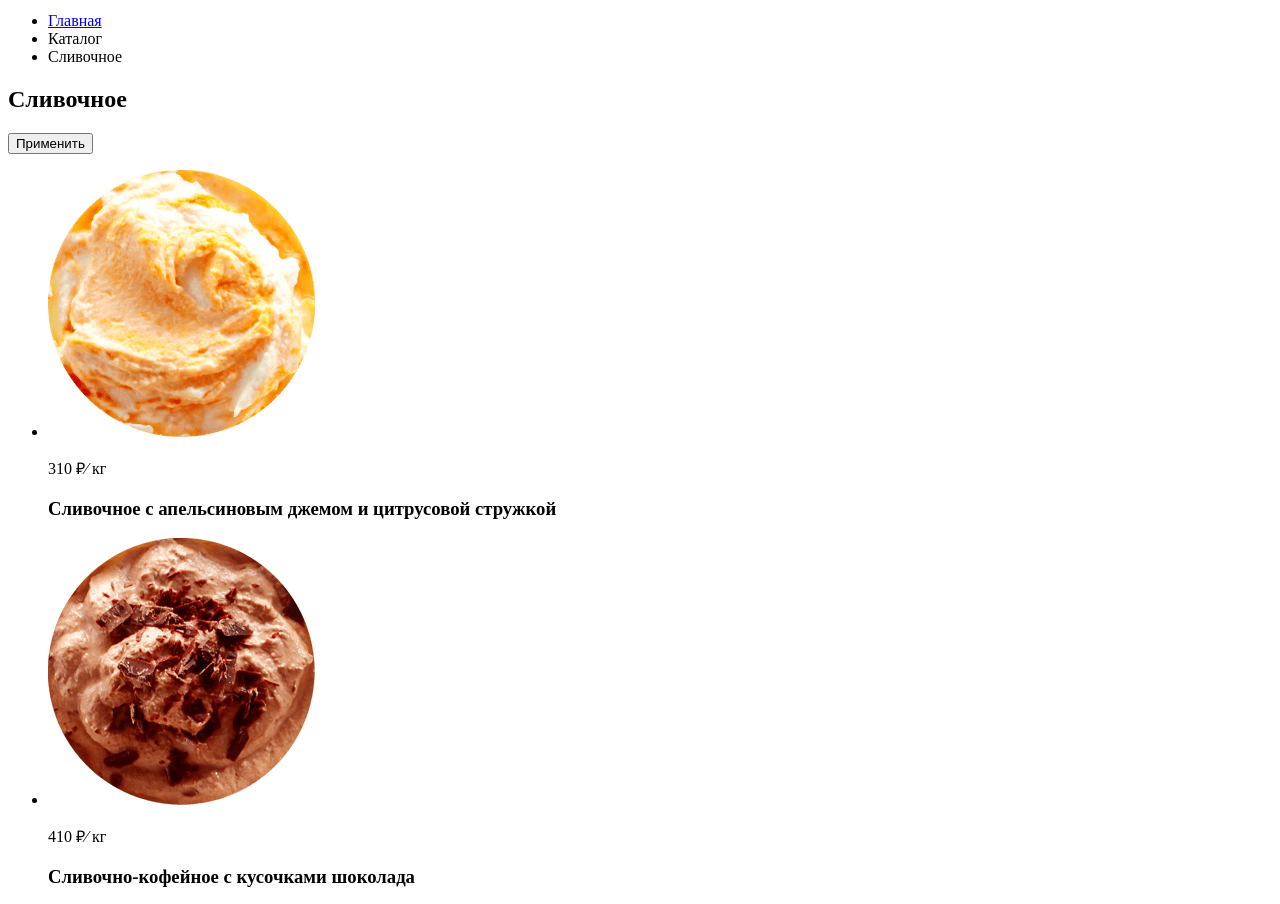
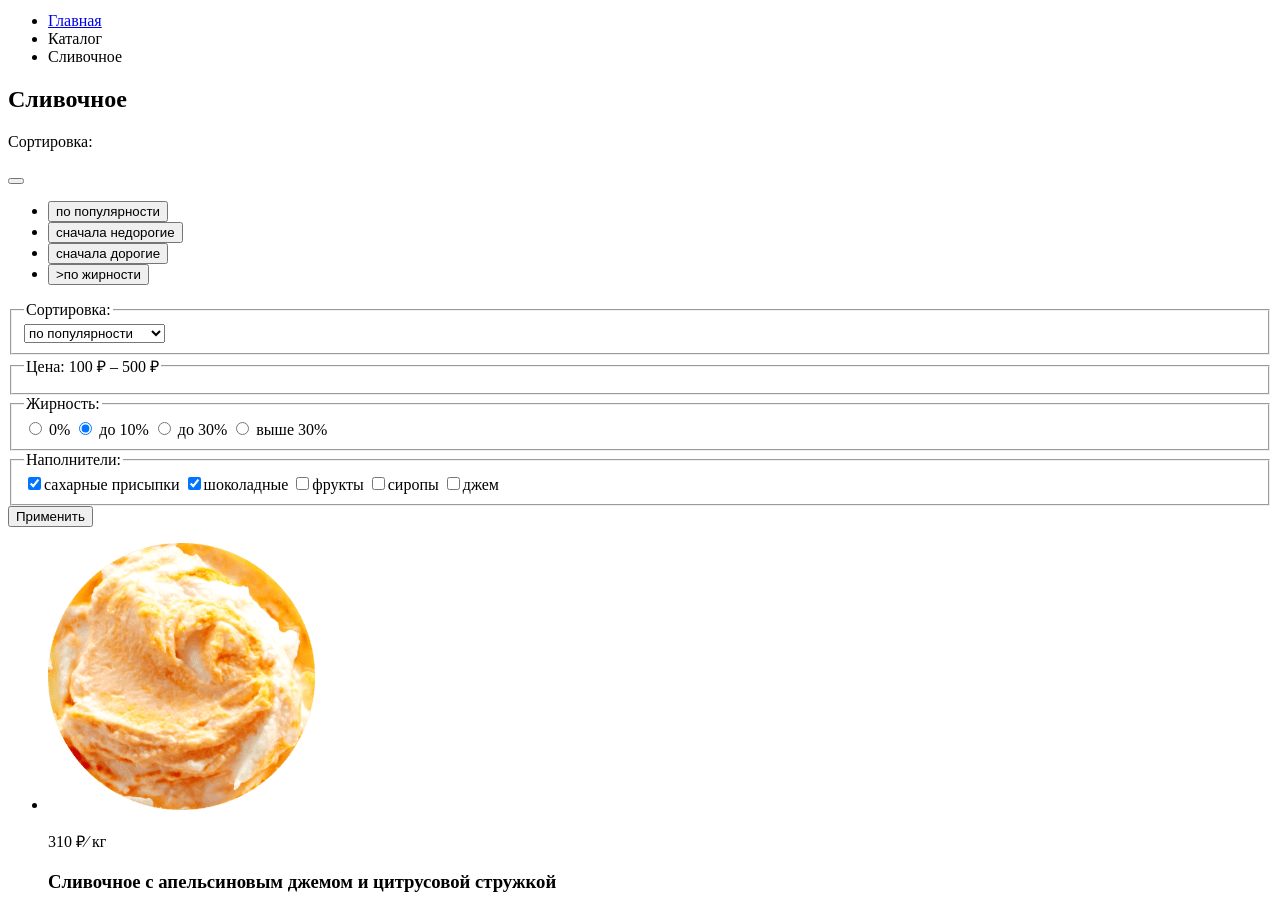
Before and after one commit to belalex26/1255819-gllacy-28, a plain HTML site: page catalog.html in a window 1280 px wide. Shown: the part 820-1724 px from the top of the page. Drawn offline with Linux system fonts and the light colour scheme.

Commit message:
7. Завершаем разметку
фильтр для каталога

```diff
--- a/catalog.html
+++ b/catalog.html
@@ -42,7 +42,7 @@
             <a class="menu__link" href="#">О компании</a>
           </li>
         </ul>
-        <div class="navigation-bar">
+        <div class="navigation-bar"> <!--обертка-->
 
           <div class="navigation-bar__search-wrapper">
             <a class="navigation-bar__search-link" href="#">Поиск</a>
@@ -124,11 +124,75 @@
       <section class="goods">
         <h2 class="goods__title">Сливочное</h2>
         <div class="filter"> <!--форма фильтра-->
-          <h3 class="filter__title visually-hidden">Фильтр товаров</h2>
           <form action="https://echo.htmlacademy.ru" method="get">
-           <button class="filter__btn" >Применить</button>
+            <div class="filter__line-one">
+
+              <div class="filter__item">
+                <p class="filter__item-title">Сортировка:</p>
+                <button class="filter__select"></button>
+                <ul class="filter__list">
+                  <li class="filter__item">
+                    <button class="filter__value">по популярности</button>
+                  </li>
+                  <li class="filter__item">
+                    <button class="filter__value">сначала недорогие</button>
+                  </li>
+                  <li class="filter__item">
+                    <button class="filter__value">сначала дорогие</button>
+                  </li>
+                  <li class="filter__item">
+                    <button class="filter__value">>по жирности</button>
+                  </li>
+                </ul>
+              </div>
+
+              <fieldset class="filter-item sort">
+                 <legend class="filter__item-title">Сортировка:</legend>
+                 <select name="sort" id="sort">
+                   <option value="on popularity">по популярности</option>
+                   <option value="ascending">сначала недорогие</option>
+                   <option value="descending">сначала дорогие</option>
+                   <option value="by fat content">по жирности</option>
+                  </select>
+              </fieldset>
+
+                <fieldset class="filter-item">
+                  <legend class="filter__item-title">Цена: 100 ₽ – 500 ₽</legend>
+                  <div class="range-filter">
+                    <div class="range-controls">
+                      <div class="scale">
+                        <div class="bar"></div>
+                      </div>
+                      <div class="toggle toggle-min"></div>
+                      <div class="toggle toggle-max"></div>
+                    </div>
+                  </div>
+                </fieldset>
+
+                <fieldset class="filter-item">
+                  <legend class="filter__item-title">Жирность:</legend>
+                  <input type="radio" name="fat-content" value="0"> 0%
+                  <input type="radio" name="fat-content" value="0-10" checked> до 10%
+                  <input type="radio" name="fat-content" value="10-30"> до 30%
+                  <input type="radio" name="fat-content" value="30+"> выше 30%
+                </fieldset>
+              </div>
+
+            <div class="filter__line-two">
+              <fieldset class="filter-item">
+                <legend class="filter__item-title">Наполнители:</legend>
+                <input type="checkbox" name="optionally"  value="sugar" checked>сахарные присыпки
+                <input type="checkbox" name="optionally"  value="chocolate" checked>шоколадные
+                <input type="checkbox" name="optionally"  value="fruits">фрукты
+                <input type="checkbox" name="optionally"  value="syrup">сиропы
+                <input type="checkbox" name="optionally"  value="jam">джем
+             </fieldset>
+            </div>
+
+            <button class="filter__btn" type="submit">Применить</button>
           </form>
         </div>
+
         <ul class="goods__list">
             <!--первая линия товаров-->
             <li class="goods__item">
```
Also changed, not shown: index.html (+1 -1 lines).
